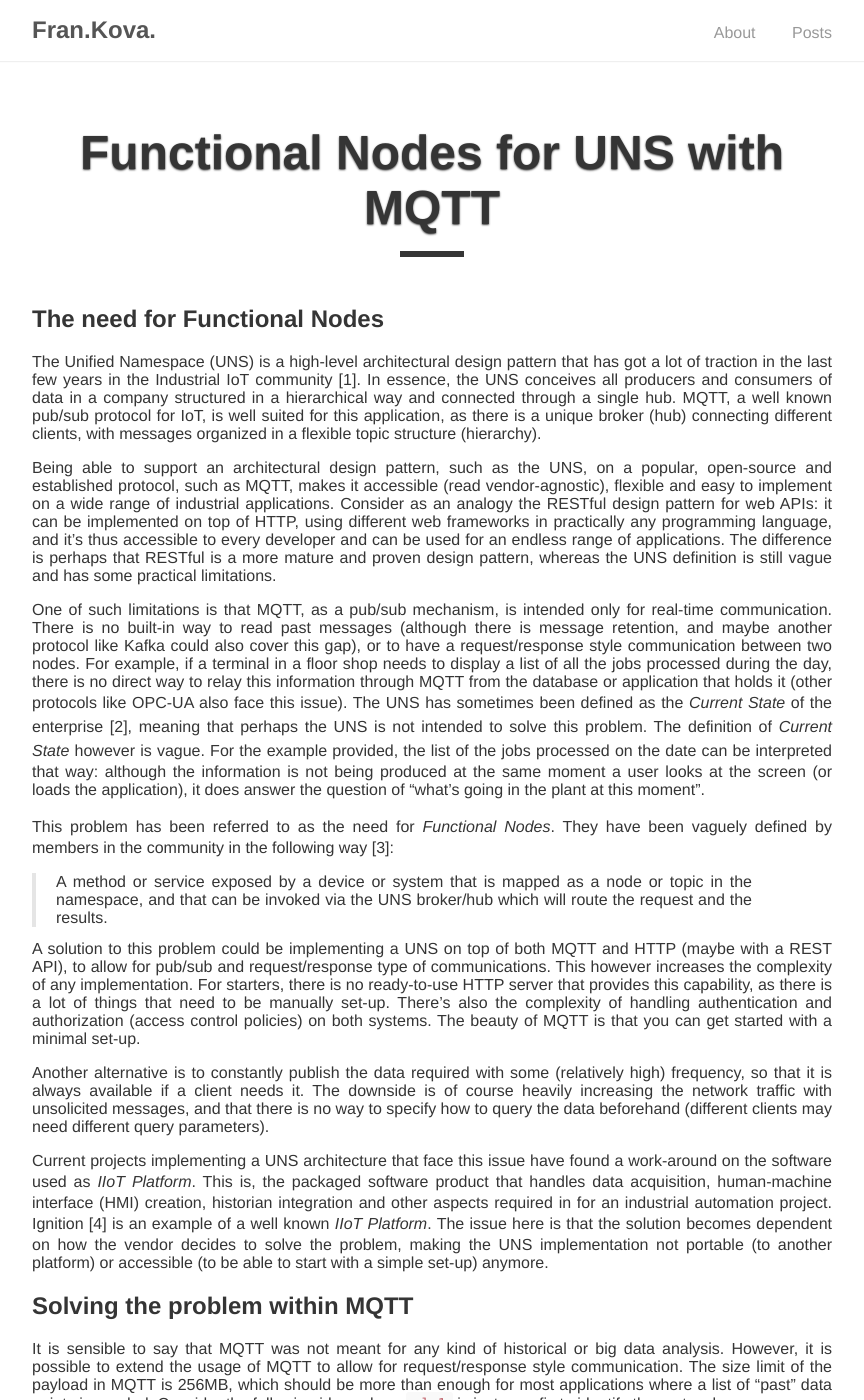
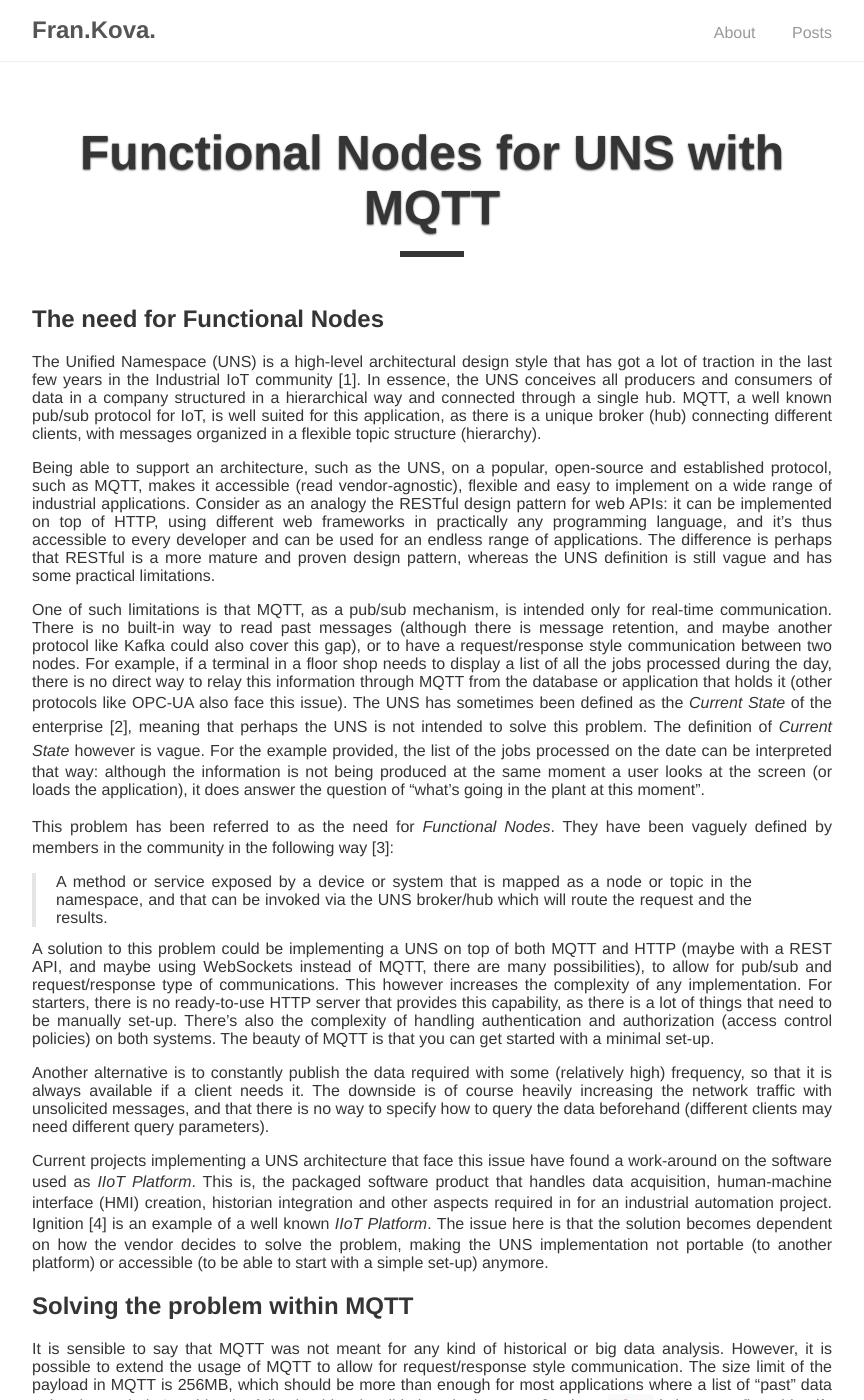
Before and after one commit to frankovacevich/homepage, a Jekyll site: the page built from _posts/2024-06-08-functional-nodes-uns-mqtt.md, in a window 1280 px wide and 1400 px high. Shown: the whole window, without its empty margins (208-1072 px from the left). Built offline with Jekyll 4.4.1, drawn with Linux system fonts in a browser that asks for light colours; some of the changed text lies outside the part shown.

Commit message:
Minor changes

```diff
--- a/_posts/2024-06-08-functional-nodes-uns-mqtt.md
+++ b/_posts/2024-06-08-functional-nodes-uns-mqtt.md
@@ -5,9 +5,9 @@
 
 ## The need for Functional Nodes
 
-The Unified Namespace (UNS) is a high-level architectural design pattern that has got a lot of traction in the last few years in the Industrial IoT community [1]. In essence, the UNS conceives all producers and consumers of data in a company structured in a hierarchical way and connected through a single hub. MQTT, a well known pub/sub protocol for IoT, is well suited for this application, as there is a unique broker (hub) connecting different clients, with messages organized in a flexible topic structure (hierarchy).
+The Unified Namespace (UNS) is a high-level architectural design style that has got a lot of traction in the last few years in the Industrial IoT community [1]. In essence, the UNS conceives all producers and consumers of data in a company structured in a hierarchical way and connected through a single hub. MQTT, a well known pub/sub protocol for IoT, is well suited for this application, as there is a unique broker (hub) connecting different clients, with messages organized in a flexible topic structure (hierarchy).
 
-Being able to support an architectural design pattern, such as the UNS, on a popular, open-source and established protocol, such as MQTT, makes it accessible (read vendor-agnostic), flexible and easy to implement on a wide range of industrial applications. Consider as an analogy the RESTful design pattern for web APIs: it can be implemented on top of HTTP, using different web frameworks in practically any programming language, and it's thus accessible to every developer and can be used for an endless range of applications. The difference is perhaps that RESTful is a more mature and proven design pattern, whereas the UNS definition is still vague and has some practical limitations.
+Being able to support an architecture, such as the UNS, on a popular, open-source and established protocol, such as MQTT, makes it accessible (read vendor-agnostic), flexible and easy to implement on a wide range of industrial applications. Consider as an analogy the RESTful design pattern for web APIs: it can be implemented on top of HTTP, using different web frameworks in practically any programming language, and it's thus accessible to every developer and can be used for an endless range of applications. The difference is perhaps that RESTful is a more mature and proven design pattern, whereas the UNS definition is still vague and has some practical limitations.
 
 One of such limitations is that MQTT, as a pub/sub mechanism, is intended only for real-time communication. There is no built-in way to read past messages (although there is message retention, and maybe another protocol like Kafka could also cover this gap), or to have a request/response style communication between two nodes. For example, if a terminal in a floor shop needs to display a list of all the jobs processed during the day, there is no direct way to relay this information through MQTT from the database or application that holds it (other protocols like OPC-UA also face this issue). The UNS has sometimes been defined as the _Current State_ of the enterprise [2], meaning that perhaps the UNS is not intended to solve this problem. The definition of _Current State_ however is vague. For the example provided, the list of the jobs processed on the date can be interpreted that way: although the information is not being produced at the same moment a user looks at the screen (or loads the application), it does answer the question of "what's going in the plant at this moment".
 
@@ -15,7 +15,7 @@
 
 > A method or service exposed by a device or system that is mapped as a node or topic in the namespace, and that can be invoked via the UNS broker/hub which will route the request and the results.
 
-A solution to this problem could be implementing a UNS on top of both MQTT and HTTP (maybe with a REST API), to allow for pub/sub and request/response type of communications. This however increases the complexity of any implementation. For starters, there is no ready-to-use HTTP server that provides this capability, as there is a lot of things that need to be manually set-up. There's also the complexity of handling authentication and authorization (access control policies) on both systems. The beauty of MQTT is that you can get started with a minimal set-up.
+A solution to this problem could be implementing a UNS on top of both MQTT and HTTP (maybe with a REST API, and maybe using WebSockets instead of MQTT, there are many possibilities), to allow for pub/sub and request/response type of communications. This however increases the complexity of any implementation. For starters, there is no ready-to-use HTTP server that provides this capability, as there is a lot of things that need to be manually set-up. There's also the complexity of handling authentication and authorization (access control policies) on both systems. The beauty of MQTT is that you can get started with a minimal set-up.
 
 Another alternative is to constantly publish the data required with some (relatively high) frequency, so that it is always available if a client needs it. The downside is of course heavily increasing the network traffic with unsolicited messages, and that there is no way to specify how to query the data beforehand (different clients may need different query parameters).
 
@@ -23,7 +23,7 @@
 
 ## Solving the problem within MQTT
 
-It is sensible to say that MQTT was not meant for any kind of historical or big data analysis. However, it is possible to extend the usage of MQTT to allow for request/response style communication. The size limit of the payload in MQTT is 256MB, which should be more than enough for most applications where a list of "past" data points is needed. Consider the following idea, where `alv1` is just a prefix to identify the protocol:
+It is sensible to say that MQTT was not meant for any kind of historical or big data analysis. However, it is possible to extend the usage of MQTT to allow for request/response style communication. The size limit of the payload in MQTT is 256MB, which should be more than enough for most applications where a list of "past" data points is needed. Consider the following idea (I call it the *Aleph Protocol*), where `alv1` is just a prefix to identify the protocol:
 
 - We have a node `N` in our UNS hierarchy-path, for example defined by the ISA95 standard `enterprise/site/area/line/my-node` (we will use `N` for short).
 - When new data is produced for that node (say, by `Client Z`), it is published on the MQTT topic `alv1/w/N`. We call this a *Write Message*.
@@ -55,13 +55,13 @@
 
 For this kind of situations, we can use a *Command Message* (with a `c` in the topic structure, like `alv1/c/N`). Command Messages are different from Write Messages in the sense that the former are a request for data to change, whereas the latter is an actual event that contains the new data. A Command Message will usually be followed by a Write Message, if the command is successfully executed. A command can be anything requesting a change, like an operator wanting to update a valve position from an HMI, or a web application trying to delete a record on an ERP database on behalf of a user. It is not difficult to extend the Access Control policies to allow for Command Messages.
 
-## Analogy with Event-Driven Design
+## Analogy with Event-Driven Architecture
 
-In the context of Event-Driven Design [4], Write and Command Messages are analogue to Events and Commands:
+In the context of Event-Driven Architecture [5], Write and Command Messages are analogue to Events and Commands:
 
 > A command is an object that is sent to the domain for a state change which is handled by a command handler. [...] An event is a statement of fact about what change has been made to the domain state.
 
-Read Messages allow then a client to know the full state, present and past, of a node in the UNS. If we follow the principle of Report by Exception ("producers publish data to the UNS only when they detect changes in the monitored value" [5]), then subscribing to the real-time updates of a node (`alv1/w/N` in the examples above) is not enough to know about the current state of that node. More explicitly, if a node value changes infrequently, and a client wants to know now the current value (for example to display in a web interface), then it should resort to a Read Message to get the last value.
+Read Messages allow then a client to know the full state, present and past, of a node in the UNS. If we follow the principle of Report by Exception ("producers publish data to the UNS only when they detect changes in the monitored value" [6]), then subscribing to the real-time updates of a node (`alv1/w/N` in the examples above) is not enough to know about the current state of that node. More explicitly, if a node value changes infrequently, and a client wants to know now the current value (for example to display in a web interface), then it should resort to a Read Message to get the last value.
 
 ## Conclusion
 
```
Also changed, not shown: other parts of _posts/2024-06-08-functional-nodes-uns-mqtt.md (+3 -1 lines).
